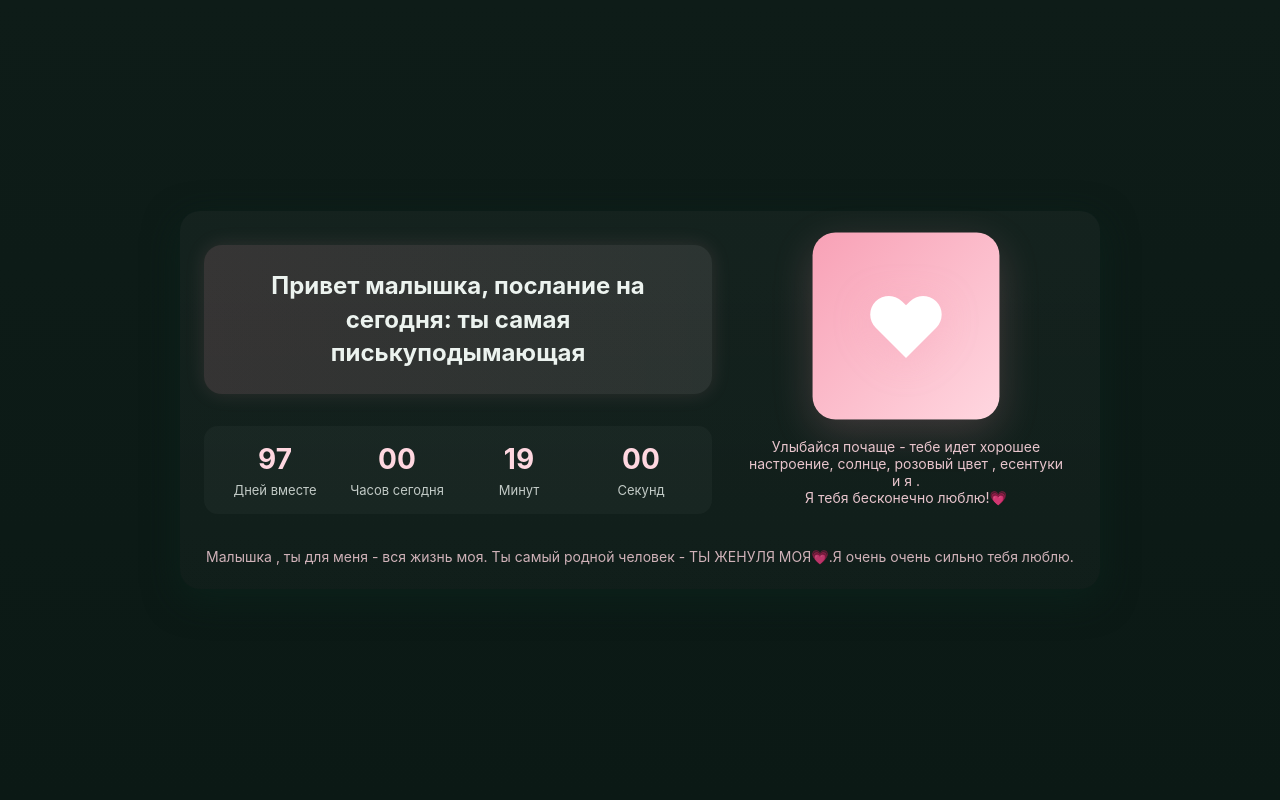
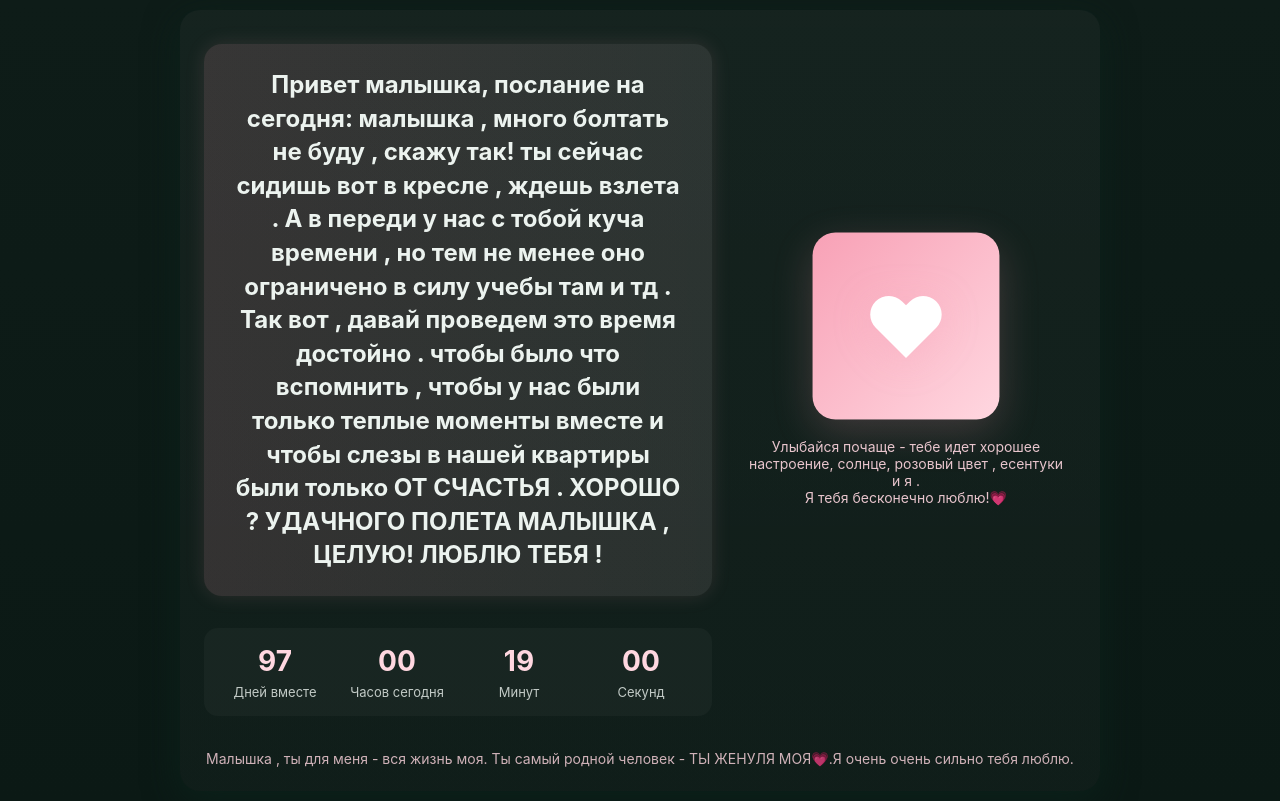
Before and after one commit to rasidmihajlov612-gif/ssoonnyyaa, a plain HTML site: page index.html in a window 1280 px wide. Drawn offline with Linux system fonts and the light colour scheme.

Commit message:
Update index.html

```diff
--- a/index.html
+++ b/index.html
@@ -171,7 +171,7 @@
       "Как же круто ! всего 3 дня осталось до твоего приезда ! мне так нравится вот подготовка вся , что собираю я кровать нашу , что докупаю чет и тд. Я так сильно жду тебя , просто поверить не могу , что через три дня буду тепло твое ощущать , голос слышать . Малышка , может сегодня сооьщение будет коротким , но главное чтобы оно было информативным . Любимая , давай пожалуйста вот встретимся через 3 дня и все , вообще отлипать друг от друга не будем . похуй придумаем че нить , главное вместе быть . я тебя очень люблю малышка , ты самое дорогое что есть у меня . Спасибо за все тебе ! Будем целоваться обниматься ??",
       "Привет женулька ! уже сегодня ты будешь выезжать . Совсем скоро будем рядом . Я безумно рад , наконец то буду чувствовать себя на все 100 , потому что рядом с тобой как то по другому себя ощущаю , живым каким то . Любимая , нам столько дел предстоит переделать . но первым твоим делом будет ПРОЧТЕНИЕ ПЯТОЙ ЗАПИСКИ ПО ПУТИ КО МНЕ . прикинь как давно она писалась , и сейчас , спустя почти 100 дней ты его откроешь и прочтешь . Я тебя безумно люблю малышка , ты радость моя . У тебя завтра куча дел малышка , так что поднимайся , умывайся и приступай к делам , ноготочки сразу мне зацени как сделаешь , уверен суперскими они будут . Все любимая , хорошего дня тебе . Ты сокровище мое . Будешь женулей моей ?",
       "привет любимая! я не знаю когда ты читаешь это . НО знаю одно , ты уже не в алдане , ты либо подьезжаешь к бестяху , либо уже на квартире в якутске . Вообщем ты уже почти у меня ! Представляешь малышка , нам осталось 3 раза покушать , посмотреть по одному закату , только по 2 раза почистить зубы , по одному разу позвонить домой , по одному разу залипнуть вечером в тиктоке , по одному разу пописять на ночь и по одному разу уснуть ! и все , потом уже все эти же действия , но уже вместе , пиздец круто да ?! Я очень сильно жду тебя малышка , уже представляю как будем балдеть мы . Люблю тебя безумно ! понимаю что дорога выматывает очень сильно , поэтому про вечер спа для тебя я помню ! все будет по высшему разряду . Люблю тебя малышка ! целую ! ",
-      "ты самая писькуподымающая",
+      "малышка , много болтать не буду , скажу так! ты сейчас сидишь вот в кресле , ждешь взлета . А в переди у нас с тобой куча времени , но тем не менее оно ограничено в силу учебы там и тд . Так вот , давай проведем это время достойно . чтобы было что вспомнить , чтобы у нас были только теплые моменты вместе и чтобы слезы в нашей квартиры были только ОТ СЧАСТЬЯ . ХОРОШО ? УДАЧНОГО ПОЛЕТА МАЛЫШКА , ЦЕЛУЮ! ЛЮБЛЮ ТЕБЯ ! ",
       "ты самая сладкая",
       "ты самая самая самая любимая",
       "ты самая модная!",
```
